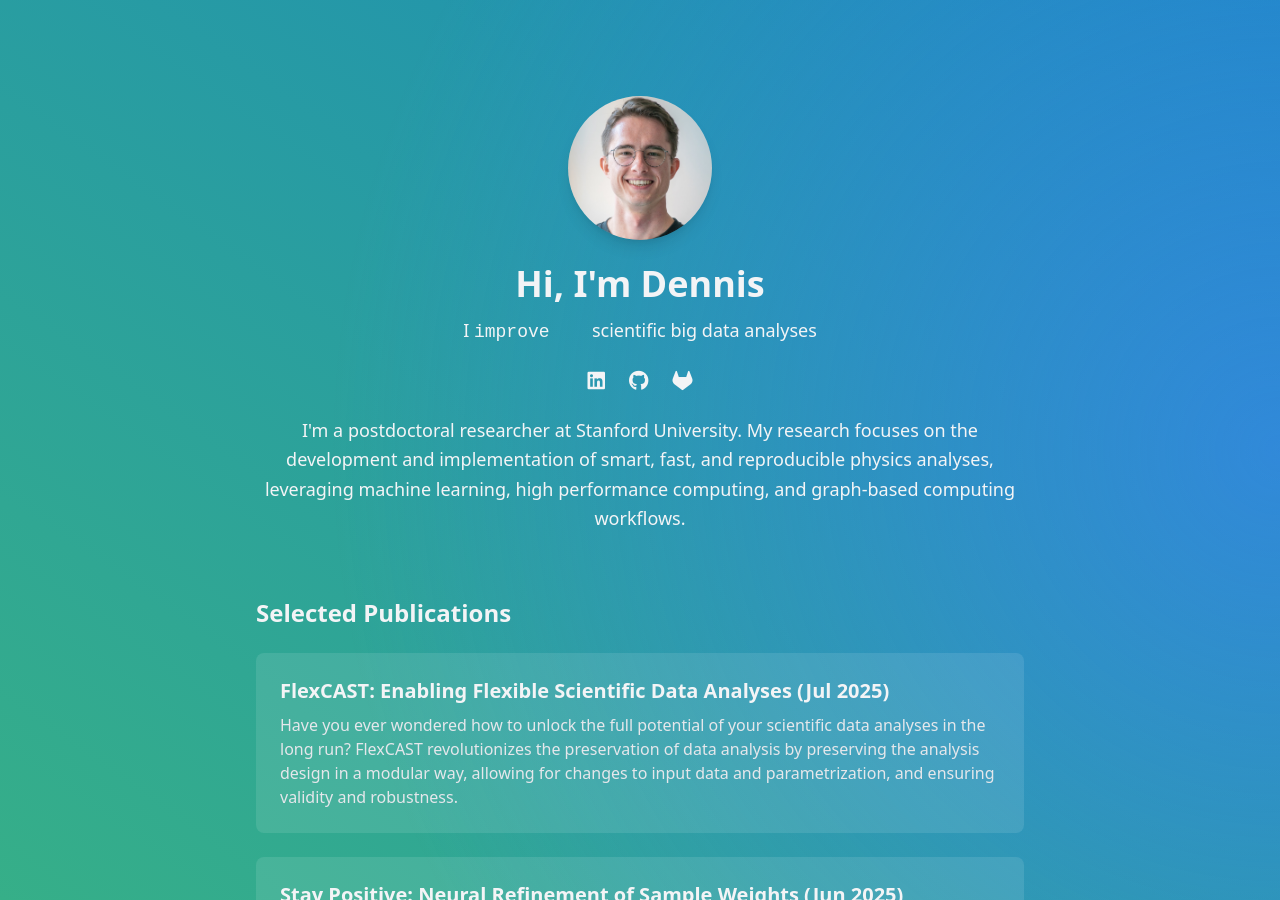
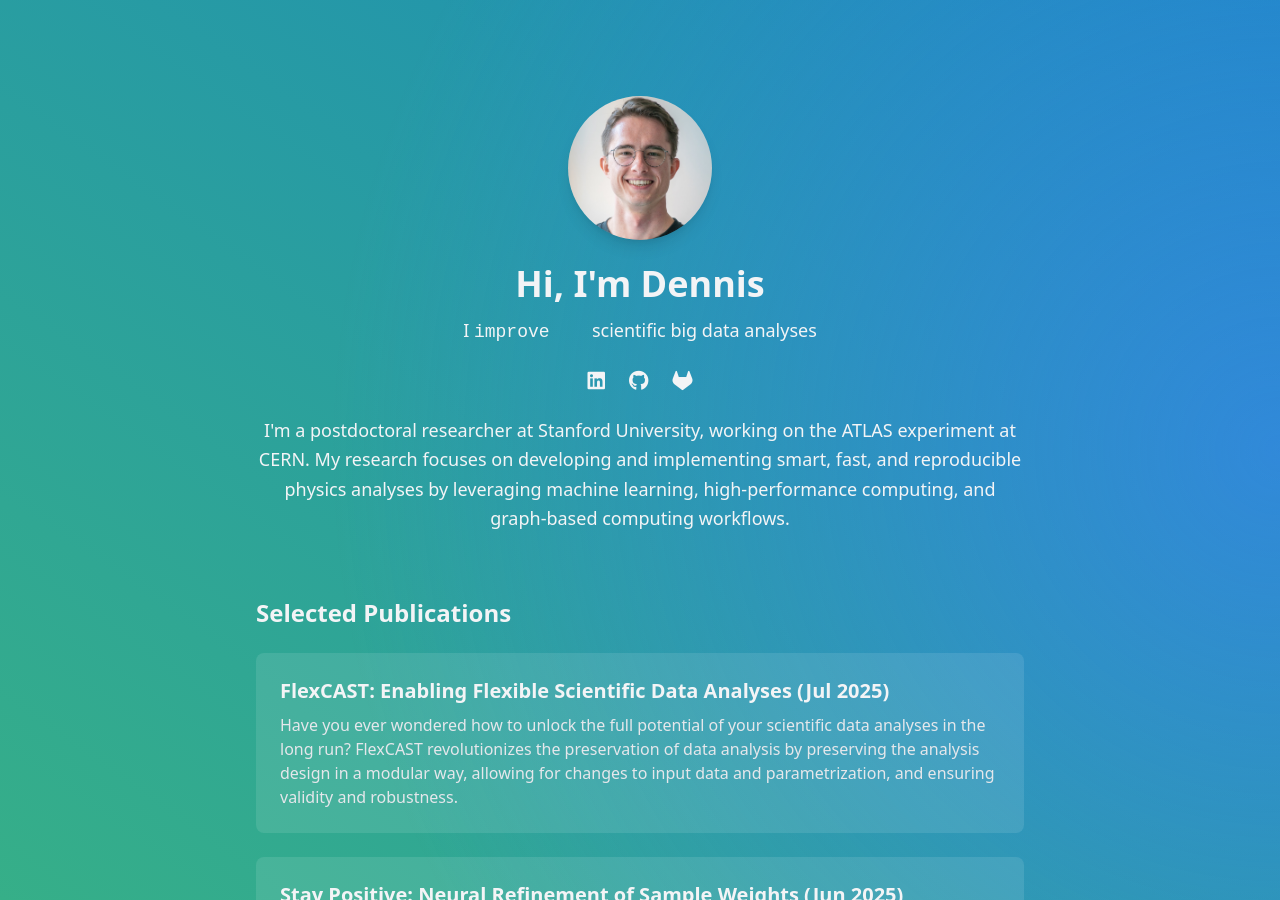
Before and after one commit to Nollde/nollde.github.io, a Jekyll site: the page index.html, which Jekyll copies as it is, in a window 1280 px wide and 900 px high. Built offline with Jekyll 4.4.1, drawn with Linux system fonts in a browser that asks for light colours; nearby versions of some CDN libraries.

Commit message:
[dev] bio

```diff
--- a/index.html
+++ b/index.html
@@ -44,7 +44,7 @@
     <!-- Bio -->
     <section class="max-w-3xl text-center mb-16">
         <p class="text-lg leading-relaxed">
-            I'm a postdoctoral researcher at Stanford University. My research focuses on the development and implementation of smart, fast, and reproducible physics analyses, leveraging machine learning, high performance computing, and graph-based computing workflows.
+            I'm a postdoctoral researcher at Stanford University, working on the ATLAS experiment at CERN. My research focuses on developing and implementing smart, fast, and reproducible physics analyses by leveraging machine learning, high-performance computing, and graph-based computing workflows.
         </p>
     </section>
 
```
